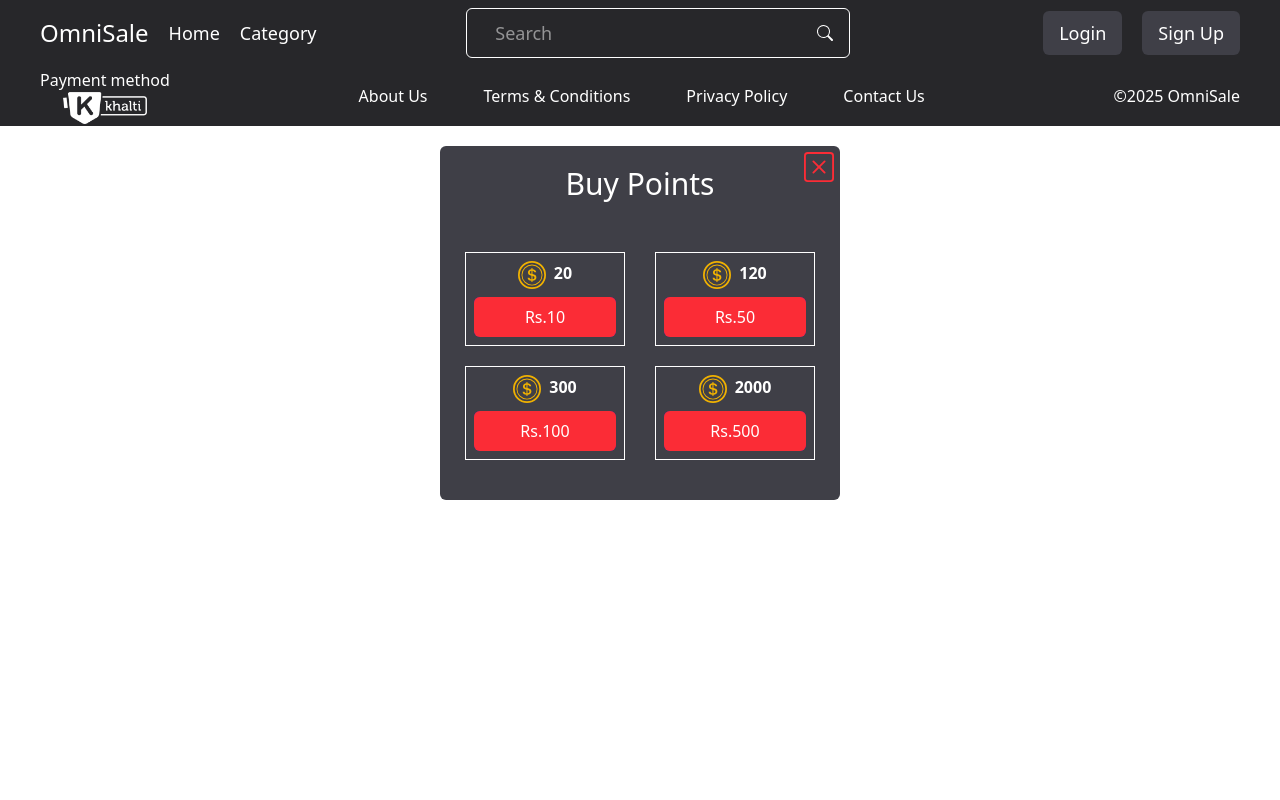
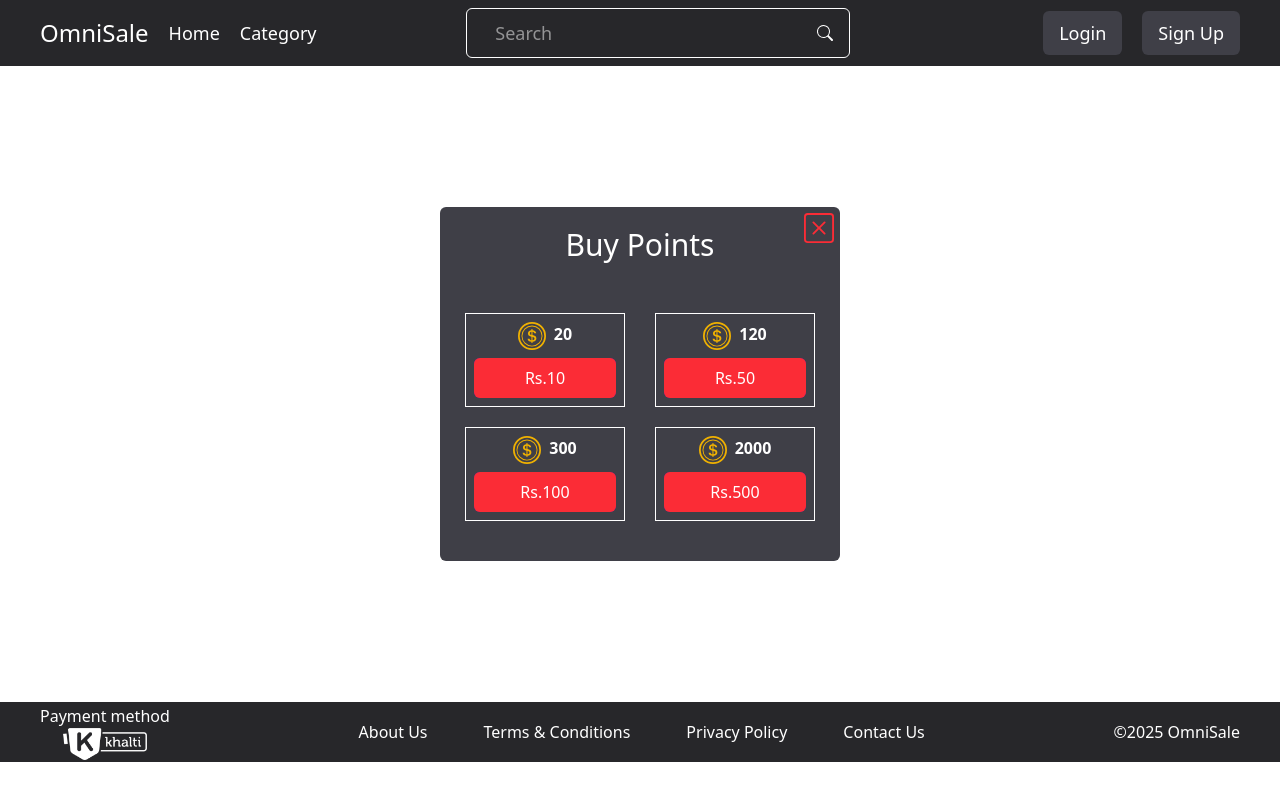
Before and after one commit to Pujan512/Omnisale, a React (Vite) app: page /BuyPoints in a window 1280 px wide. Built offline with nearby package versions, Linux system fonts and the light colour scheme; no server answers.

Commit message:
changed ui

```diff
--- a/src/components/Payment/BuyPoints.jsx
+++ b/src/components/Payment/BuyPoints.jsx
@@ -5,8 +5,8 @@ const BuyPoints = () => {
     const points = [20, 120, 300, 2000];
     const prices = [10, 50, 100, 500];
     return (
-        <div className="flex justify-center">
-            <section className="w-100 bg-zinc-700 p-5 pb-10 rounded-md text-white my-20 fixed" >
+        <div className="flex justify-center main items-center">
+            <section className="w-100 bg-zinc-700 p-5 pb-10 rounded-md text-white fixed" >
                 <h2 className="text-3xl text-center mb-5">Buy Points</h2>
                 <Link className="text-red-500 relative left-86 bottom-17.5 cursor-pointer" to="/">
                     <svg xmlns="http://www.w3.org/2000/svg" width="30" height="30" fill="currentColor" className="bi bi-x-square z-0" viewBox="0 0 16 16">
--- a/src/components/Payment/Payment.jsx
+++ b/src/components/Payment/Payment.jsx
@@ -8,12 +8,11 @@ const Payment = ({price = 1, btnName = "Make Payment", order = "cart", orderId =
             const response = await fetch(import.meta.env.VITE_API_URL_PAYMENT, {
                 method: 'POST',
                 headers: {
-                    'Authorization': 'key '+ import.meta.env.VITE_KHALTI_KEY,
                     'Content-Type': 'application/json',
 
                 }, body: JSON.stringify({
-                    "return_url": "http://localhost:3000/payment/",
-                    "website_url": "http://localhost:3000/",
+                    "return_url": "https://omnisale.vercel.app//payment/",
+                    "website_url": "https://omnisale.vercel.app//",
                     "amount": `${price * 100}`,
                     "purchase_order_id": orderId,
                     "purchase_order_name": order,
--- a/src/components/products/ProductForm.jsx
+++ b/src/components/products/ProductForm.jsx
@@ -108,7 +108,7 @@ const ProductForm = () => {
     }, []);
 
     const categoryOptions = useMemo(() => categories.map((category, index) => (
-        <option key={index} value={category.id}>{category.name}</option>
+        <option className="text-black" key={index} value={category.id}>{category.name}</option>
     )), [categories]);
 
     return (
```
